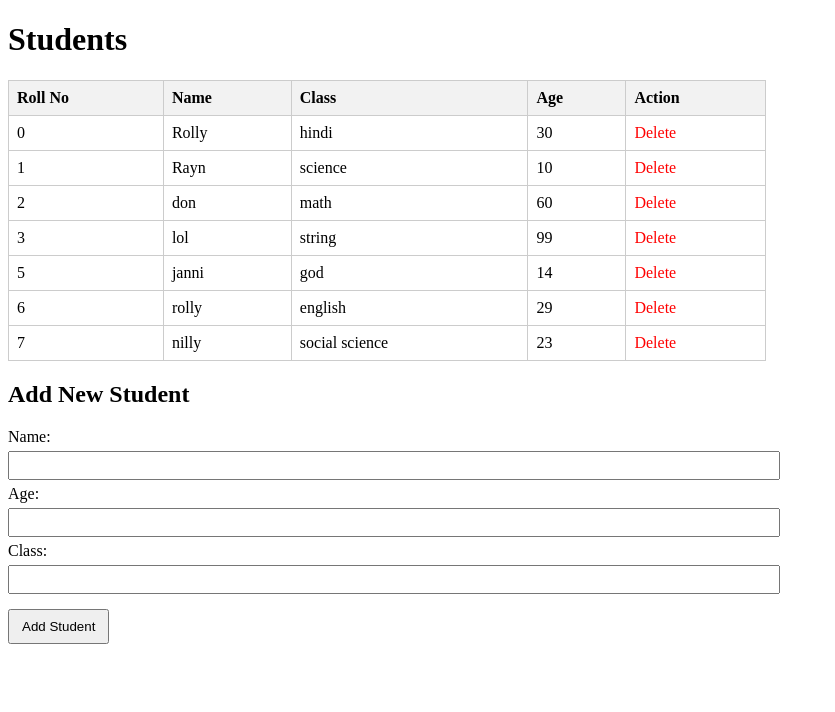
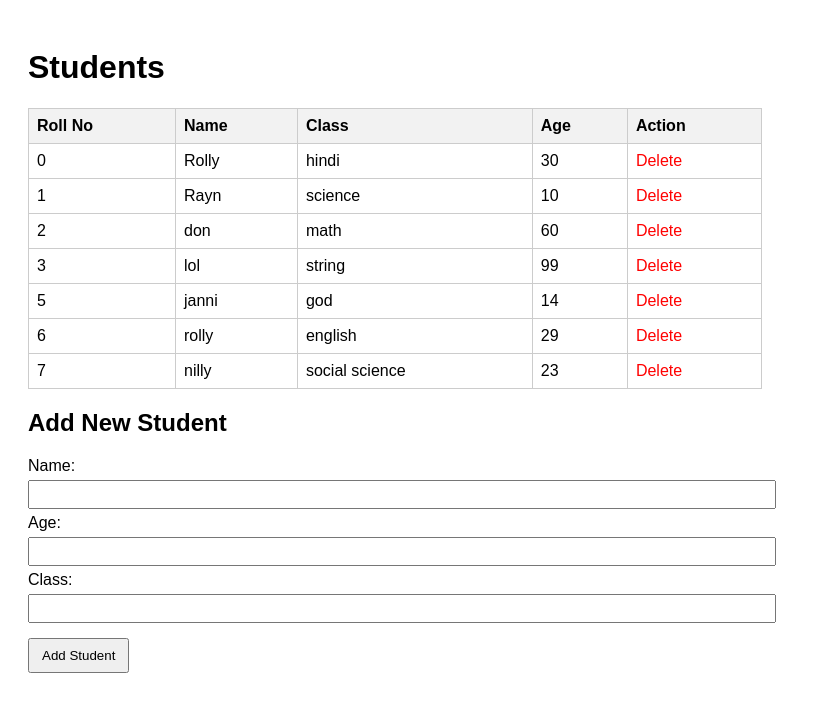
Before and after one commit to ryanscorpian/student-api, a FastAPI app: page / in a window 1280 px wide. Shown: the top 712 px of the page, without its empty margins (0-835 px from the left). Run offline with FastAPI, Linux system fonts and the light colour scheme.

Commit message:
Update students.html

```diff
--- a/templates/students.html
+++ b/templates/students.html
@@ -4,6 +4,7 @@
   <meta charset="UTF-8">
   <title>Student List</title>
   <style>
+    body { font-family: Arial, sans-serif; padding: 20px; }
     table { border-collapse: collapse; width: 60%; margin-bottom: 20px; }
     th, td { border: 1px solid #ccc; padding: 8px; text-align: left; }
     th { background-color: #f2f2f2; }
@@ -11,11 +12,11 @@
     input, select { padding: 5px; margin: 5px 0; width: 100%; }
     button { padding: 8px 12px; margin-top: 10px; }
     a.delete { color: red; text-decoration: none; }
+    a.delete:hover { text-decoration: underline; }
   </style>
 </head>
 <body>
   <h1>Students</h1>
-
   <table>
     <tr>
       <th>Roll No</th>
```
